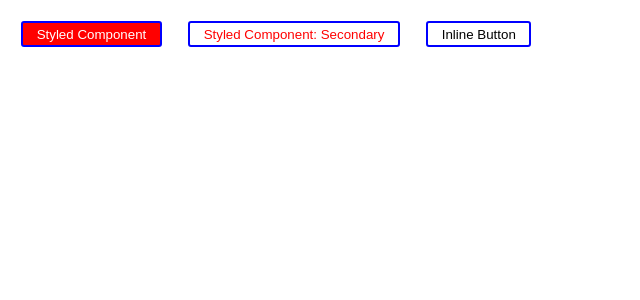
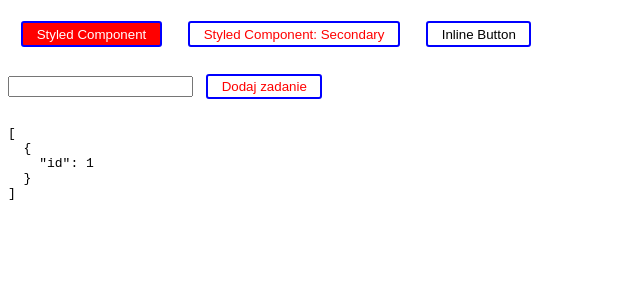
Before and after one commit to Alexbasisty/midadvancedReact, a React (Create React App) app: page / in a window 1280 px wide. Shown: the top 300 px of the page, without its empty margins (0-640 px from the left). Built offline with nearby package versions, Linux system fonts and the light colour scheme; the HTML template or start-up script is replaced by a standard one.

Commit message:
redux, redux store, etc..

```diff
--- a/src/App.js
+++ b/src/App.js
@@ -1,7 +1,9 @@
 import React from "react";
 import styled, { ThemeProvider } from "styled-components";
+import TodoList from "./containers/toDoList";
+import AddTodo from "./containers/addTodo";
 
-const Button = styled.button`
+export const Button = styled.button`
     background: ${(props) =>
         props.secondary
             ? props.theme.colors.secondary
@@ -37,6 +39,8 @@ export default function App() {
             <Button>Styled Component</Button>
             <Button secondary>Styled Component: Secondary</Button>
             <InlineButton>Inline Button</InlineButton>
+            <AddTodo />
+            <TodoList />
         </ThemeProvider>
     );
 }
--- /dev/null
+++ b/src/actions/todo.actions.js
@@ -0,0 +1,8 @@
+let nextTodoId = 0;
+
+export const addTodo = (text) => ({
+    type: "ADD_TODO",
+    id: nextTodoId++,
+    complete: false,
+    text,
+});
--- /dev/null
+++ b/src/containers/addTodo.js
@@ -0,0 +1,27 @@
+import React from "react";
+import { connect } from "react-redux";
+import { addTodo } from "../actions/todo.actions";
+
+import { Button } from "../App";
+
+const AddTodo = ({ addTodo }) => {
+    let input;
+
+    const handleSubmit = (e) => {
+        const value = input.value.trim();
+        addTodo(value);
+    };
+    return (
+        <div>
+            <input type="text" ref={(node) => (input = node)} />
+            <Button secondary type="submit" onClick={handleSubmit}>
+                Dodaj zadanie
+            </Button>
+        </div>
+    );
+};
+
+const mapDispatchToProps = (dispatch) => ({
+    addTodo: (text) => dispatch(addTodo(text)),
+});
+export default connect(null, mapDispatchToProps)(AddTodo);
--- /dev/null
+++ b/src/containers/toDoList.js
@@ -0,0 +1,12 @@
+import React from "react";
+import { connect } from "react-redux";
+
+const TodoList = ({ todos }) => {
+    return <pre>{JSON.stringify(todos, null, 2)}</pre>;
+};
+
+const mapStateToProps = (state) => ({
+    todos: state.todos,
+});
+
+export default connect(mapStateToProps)(TodoList);
--- a/src/index.js
+++ b/src/index.js
@@ -1,10 +1,17 @@
 import React from "react";
 import ReactDOM from "react-dom";
 import App from "./App";
+import { Provider } from "react-redux";
+import { createStore } from "redux";
+import rootReducer from "./reducers";
+
+const store = createStore(rootReducer);
 
 ReactDOM.render(
     <React.StrictMode>
-        <App />
+        <Provider store={store}>
+            <App />
+        </Provider>
     </React.StrictMode>,
     document.getElementById("root")
 );
--- /dev/null
+++ b/src/reducers/index.js
@@ -0,0 +1,6 @@
+import { combineReducers } from "redux";
+import todos from "./todo.reducer";
+
+export default combineReducers({
+    todos,
+});
--- /dev/null
+++ b/src/reducers/todo.reducer.js
@@ -0,0 +1,17 @@
+const todos = (state = [{ id: 1 }], action) => {
+    switch (action.type) {
+        case "ADD_TODO":
+            return [
+                ...state,
+                {
+                    id: action.id,
+                    complete: action.complete,
+                    text: action.text,
+                },
+            ];
+        default:
+            return state;
+    }
+};
+
+export default todos;
```
